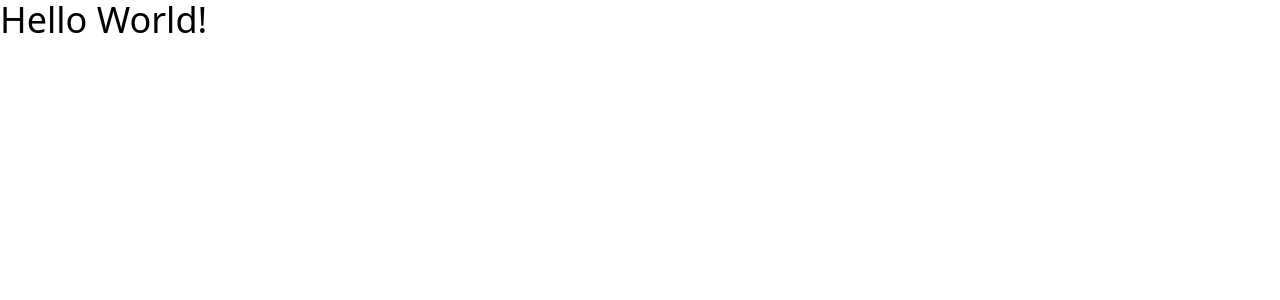
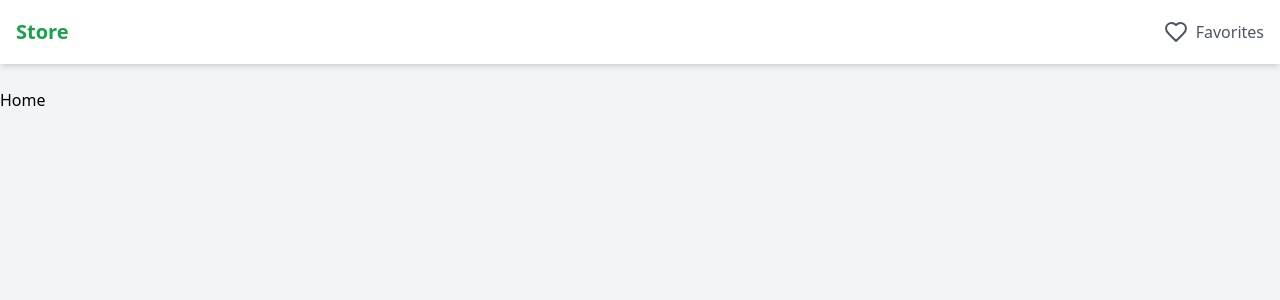
Before and after one commit to solarluiso/ecommerce, a React (Vite) app: page / in a window 1280 px wide. Shown: the top 300 px of the page. Built offline with nearby package versions, Linux system fonts and the light colour scheme.

Commit message:
add navigation and routing to the app with NavBar component

```diff
--- a/src/App.jsx
+++ b/src/App.jsx
@@ -1,8 +1,23 @@
+import { Route, Routes } from "react-router-dom";
+
+import NavBar from "./components/NavBar";
+
+import Home from "./views/Home";
+import ProductDetail from "./views/ProductDetail";
+import Favorites from "./views/Favorites";
+
 function App() {
   return (
-    <>
-      <h1 className="text-4xl">Hello World!</h1>
-    </>
+    <div className="min-h-screen bg-gray-100">
+      <NavBar></NavBar>
+      <main className="max-w-7xl mx-auto py-6">
+        <Routes>
+          <Route path="/" element={<Home />} />
+          <Route path="/product/:id" element={<ProductDetail />} />
+          <Route path="/favorites" element={<Favorites />} />
+        </Routes>
+      </main>
+    </div>
   );
 }
 
--- /dev/null
+++ b/src/components/NavBar.jsx
@@ -0,0 +1,30 @@
+import React from "react";
+import { Heart } from "lucide-react";
+import { Link } from "react-router-dom";
+
+const NavBar = () => {
+  return (
+    <nav className="bg-white shadow-md">
+      <div className="max-w-7xl mx-auto px-4">
+        <div className="flex justify-between h-16">
+          <div className="flex items-center">
+            <Link to="/" className="font-bold text-xl text-green-600">
+              Store
+            </Link>
+          </div>
+          <div className="flex items-center">
+            <Link
+              to="/favorites"
+              className="flex items-center text-gray-600 hover:text-green-600"
+            >
+              <Heart className="w-6 h-6 mr-2" />
+              Favorites
+            </Link>
+          </div>
+        </div>
+      </div>
+    </nav>
+  );
+};
+
+export default NavBar;
```
